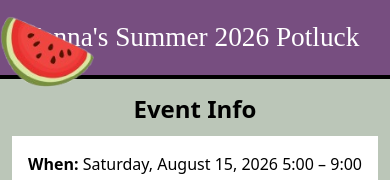
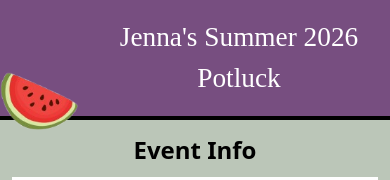
Before and after one commit to wyoskyrjen/potluck, a React (Vite) app: page /#/ in a window 390 px wide. Shown: the top 180 px of the page. Built offline with nearby package versions, Linux system fonts and the light colour scheme.

Commit message:
Fix header watermelon overlap and host photo sizing on small screens

```diff
--- a/src/components/content/Home.jsx
+++ b/src/components/content/Home.jsx
@@ -97,8 +97,11 @@ function Home() {
       <section className="home-band home-band-green">
         <Container fluid>
           <h2 className="home-heading">About the Host</h2>
+          {/* Stacked on phones, side by side from sm up. Holding the 5/7 split at phone
+              width squeezed the bio into six short lines, which stretched the equal-height
+              photo card past the square photo and left white space under it. */}
           <Row className="g-3">
-            <Col xs={5}>
+            <Col xs={12} sm={5}>
               <Card className="home-card h-100">
                 <Card.Img
                   variant="top"
@@ -108,7 +111,7 @@ function Home() {
                 />
               </Card>
             </Col>
-            <Col xs={7}>
+            <Col xs={12} sm={7}>
               <Card className="home-card h-100 text-center">
                 <Card.Body>
                   <p className="mb-2">
--- a/src/index.css
+++ b/src/index.css
@@ -79,12 +79,18 @@ main {
   .navbar-potluck {
     padding-top: 12px;
     padding-bottom: 12px;
+    /* Reserve a lane for the melon. Absolute offsets resolve against the navbar's
+       padding box, so left: 0 keeps the melon flush with the viewport edge while
+       this padding pushes the centered title clear of it. Shrinking the melon alone
+       would not fix the overlap: the title is centered and nearly full-width at this
+       size, so it runs under anything in the left corner. */
+    padding-left: 88px;
   }
 
-  /* Smaller melon on phones so it stays clear of the wrapped title. */
+  /* Smaller melon on phones — at 0.85 it stood taller than the header itself. */
   .navbar-watermelon {
-    --melon-scale: 0.85;
-    bottom: -12px;
+    --melon-scale: 0.7;
+    bottom: -14px;
   }
 }
 
```
Also changed, not shown: 4 other files (tests, documents, lock files or other folders).
